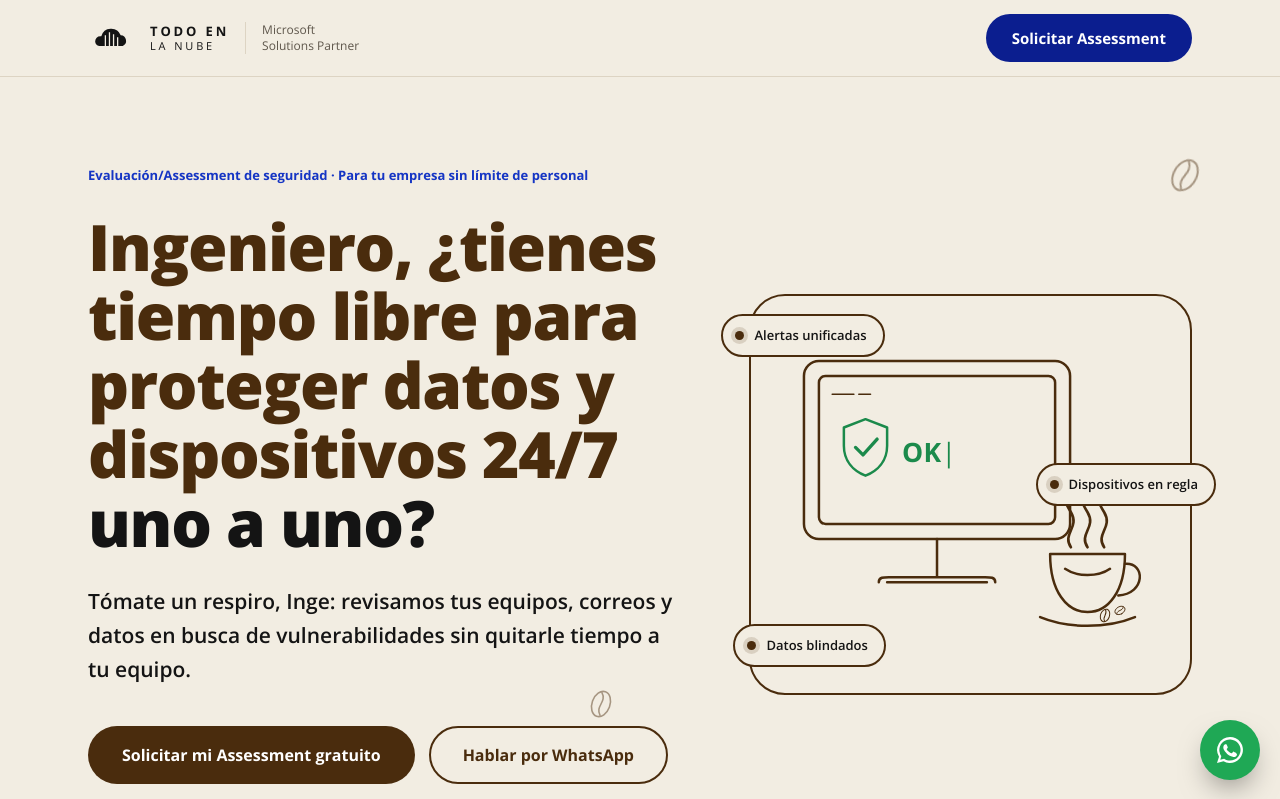
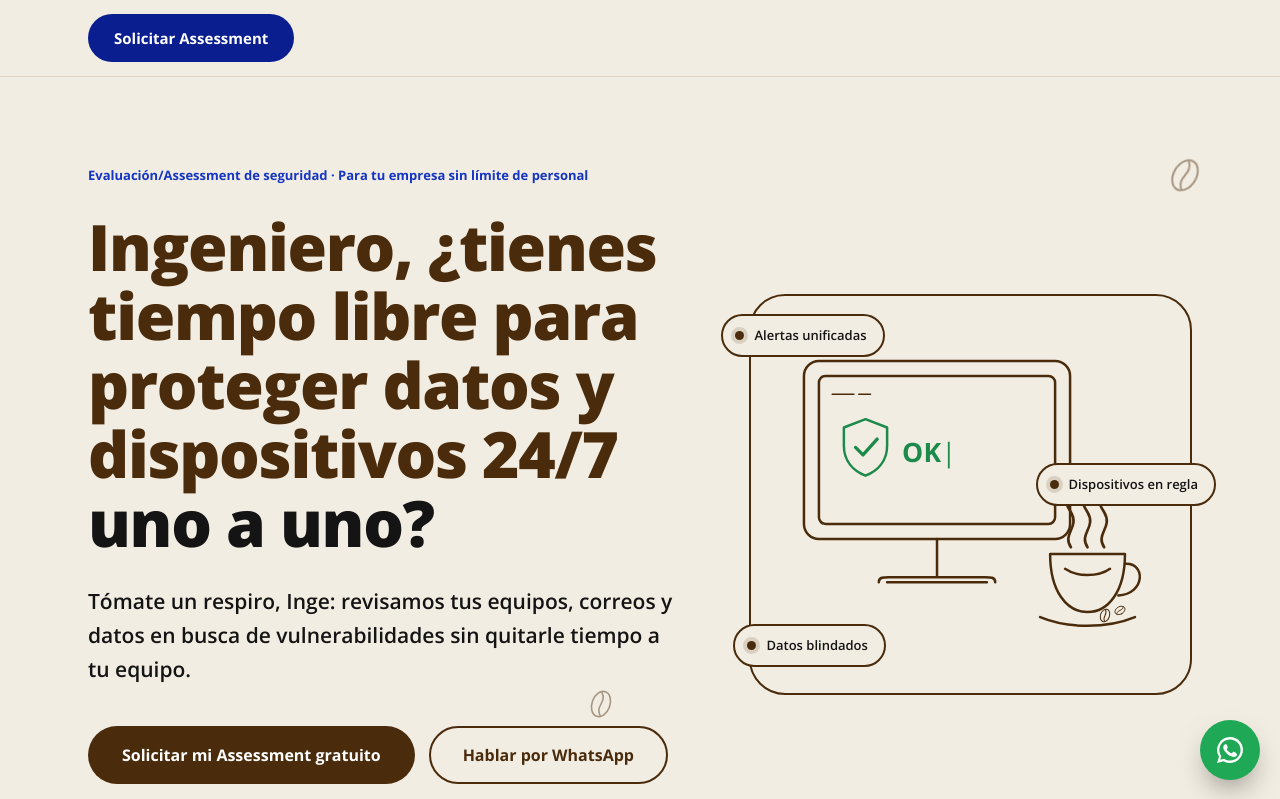
Before and after one commit to Benjidesing/coffe-party-todo-en-la-nube, a plain HTML site: page index.html in a window 1280 px wide. Shown: the top 799 px of the page. Drawn offline with nearby package versions, Linux system fonts and the light colour scheme.

Commit message:
Sin logo index.html
Oculté el logo porque no es el correcto

```diff
--- a/index.html
+++ b/index.html
@@ -36,7 +36,7 @@
 
 <nav>
   <div class="wrap">
-    <a class="brand" href="#top" aria-label="Todo en la Nube">
+    <a class="brand" style="display: none;" href="#top" aria-label="Todo en la Nube">
       <svg viewBox="0 0 90 60" fill="currentColor" aria-hidden="true"><path d="M14 36a10 10 0 0 1 10-10h2a20 20 0 0 1 38-2 11 11 0 0 1 4 21H22A10 10 0 0 1 14 36Z"/><g stroke="var(--bg)" stroke-width="2.5"><path d="M34 24v30M42 18v36M50 22v32M58 28v26"/></g></svg>
       <b>TODO EN<span>LA NUBE</span></b>
       <span class="partner">Microsoft<br>Solutions Partner</span>
```
